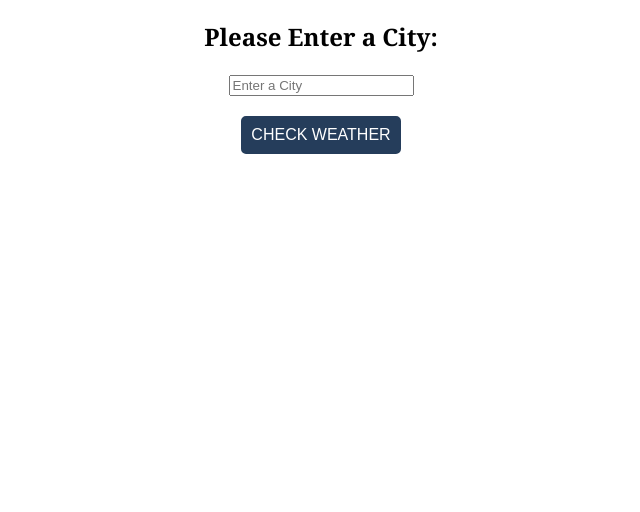
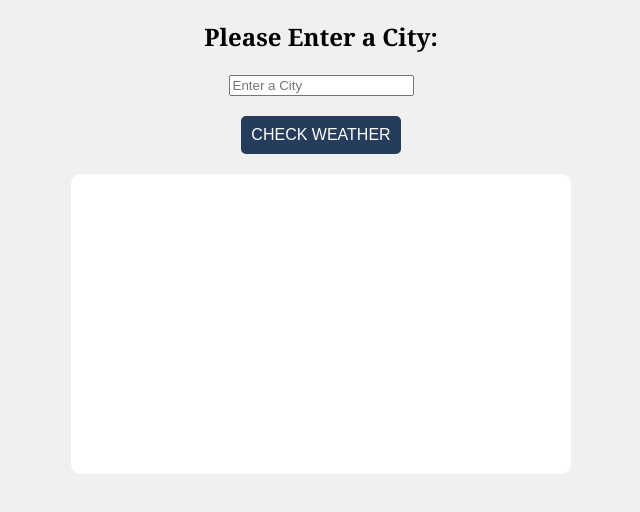
Before and after one commit to marcomcgillivray/getweather, a React (Create React App) app: page / in a window 1280 px wide. Shown: the top 512 px of the page, without its empty margins (319-959 px from the left). Built offline with nearby package versions, Linux system fonts and the light colour scheme; no server answers.

Commit message:
Push to Desktop

```diff
--- a/src/App.css
+++ b/src/App.css
@@ -2,6 +2,7 @@
   text-align: center;
   margin: auto;
   font-family: 'Georgia';
+
 }
 
 .App-logo {
--- /dev/null
+++ b/src/GetWeather.css
@@ -0,0 +1,19 @@
+.wrapper {
+    display: flex;
+    justify-content: center;
+}
+
+.output {
+    width: 80%;
+    max-width: 500px;
+    height: 300px;
+    background-color: #fff;
+    border-radius: 10px;
+    font-family: 'Georgia';
+}
+
+.output p {
+    text-align: left;
+    align-items: left;
+    margin: 10px 10px auto;
+}
--- a/src/GetWeather.js
+++ b/src/GetWeather.js
@@ -1,7 +1,9 @@
 import { useEffect, useState } from "react";
+import './GetWeather.css';
 
 const GetWeather = (props) => {
     const [getWeather, setGetWeather] = useState({});
+    // const [layers, setLayers] = useState('');
 
     const enteredCity = props.enteredCity;
     const buttonClicked = props.buttonClicked;
@@ -16,24 +18,18 @@ const GetWeather = (props) => {
             tempMax: jsonData.days[0].tempmax,
             tempMin: jsonData.days[0].tempmin,
             feelsLike: jsonData.days[0].feelslike,
+            date: jsonData.days[0].datetimeEpoch,
         });
       })();}, [buttonClicked, enteredCity ])
       console.log(getWeather);
 
-      if (getWeather.feelsLike <= 20) {
-        getWeather.feelsLike = getWeather.feelsLike + ' Reccomend 1-2 Layers'
-      };
 
       return (
-        <div>
-      {buttonClicked && <p>
-        {getWeather.city}<br></br>
-        {getWeather.description}<br></br>
-        Current Temperature:{getWeather.temp}&deg;c<br></br>
-        Today's High:{getWeather.tempMax}&deg;c<br></br>
-        Today's Low: {getWeather.tempMin}&deg;c<br></br>
-        Feels like: {`${getWeather.feelsLike}&deg;c`}c<br></br>
-        </p>}
+        <div className="wrapper">
+          <div className="output">
+            {buttonClicked &&
+            <p>{getWeather.city.toUpperCase()} WEATHER</p>}
+          </div>
         </div>
       )
 };
--- a/src/index.css
+++ b/src/index.css
@@ -5,6 +5,7 @@ body {
     sans-serif;
   -webkit-font-smoothing: antialiased;
   -moz-osx-font-smoothing: grayscale;
+  background-color: rgb(240, 240, 240);;
 }
 
 code {
```
